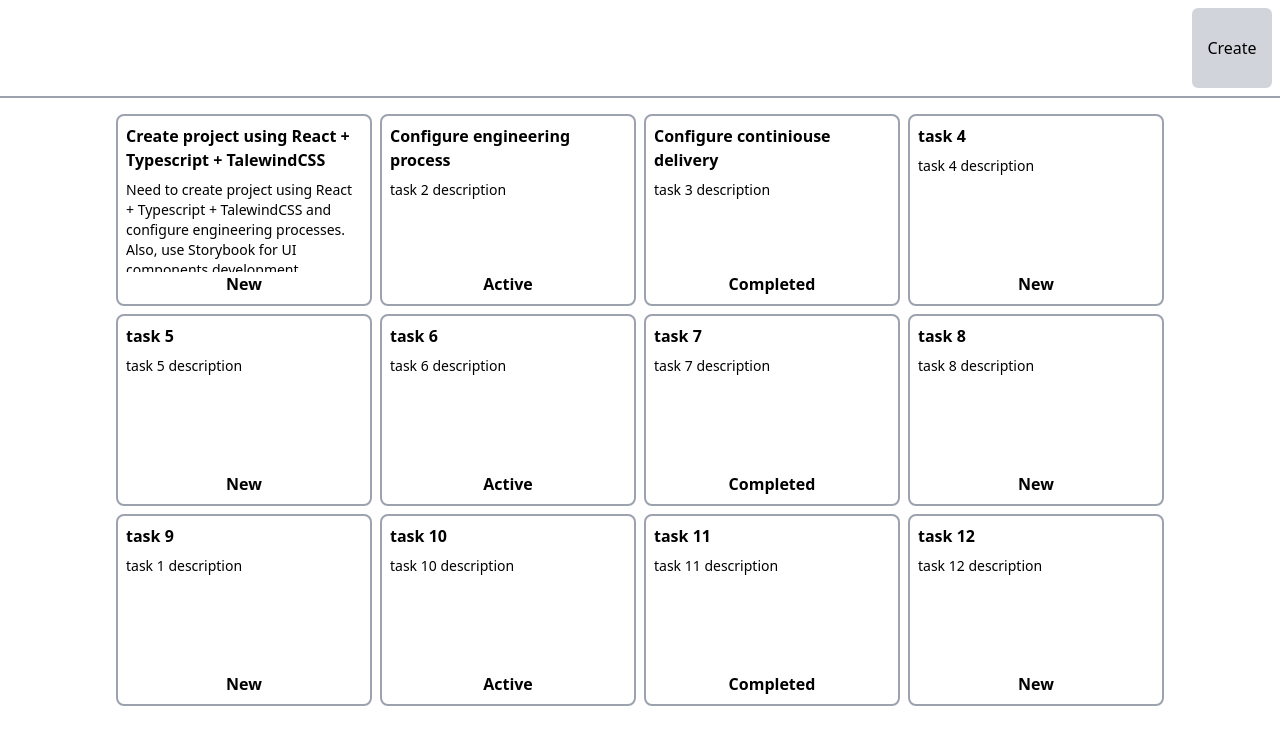
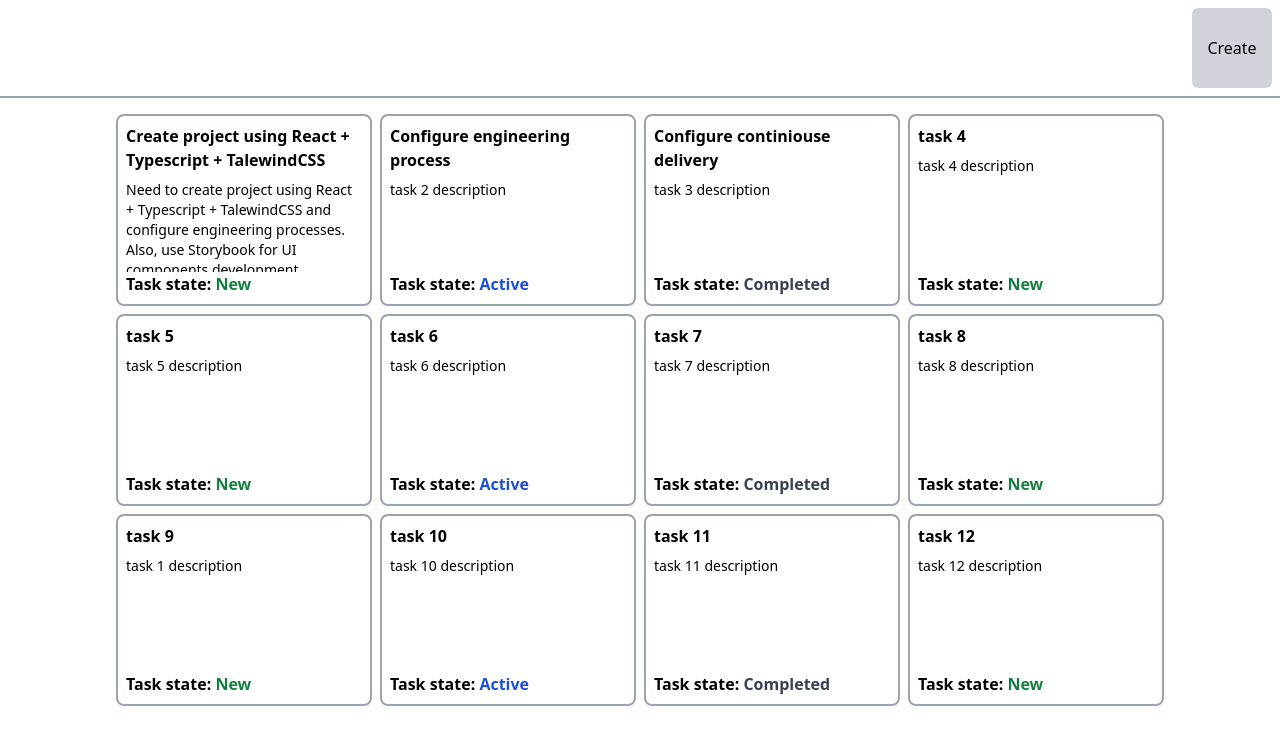
Before and after one commit to slim1985/todo-list, a React app: page / in a window 1280 px wide. Shown: the top 744 px of the page. Built offline with nearby package versions, Linux system fonts and the light colour scheme.

Commit message:
added memoization for task card

```diff
--- a/src/components/TaskCardComponent/TaskCard.tsx
+++ b/src/components/TaskCardComponent/TaskCard.tsx
@@ -1,4 +1,4 @@
-import React from 'react';
+import { memo } from 'react';
 import { Task } from '../../types/task';
 import { TaskHelper } from '../../helpers/taskHelper';
 
@@ -7,7 +7,8 @@ export interface TaskCardProps {
     onClick: (id: string) => void;
 }
 
-export function TaskCard({
+export const TaskCard = memo(
+    function TaskCard({
         task: { id, title, description, status },
         onClick,
     }: TaskCardProps): JSX.Element {
@@ -16,13 +17,29 @@ export function TaskCard({
                 onClick={() => onClick(id)}
                 className="flex flex-col flex-nowrap w-64 h-48 m-1 p-2 items-stretch justify-left cursor-pointer border-solid border-2 border-gray-400 rounded-lg"
             >
-            <div className="w-full font-bold">{title}</div>
-            <div className="w-full h-screen py-2 overflow-hidden text-ellipsis text-sm">
+                <h2 className="w-full font-bold">{title}</h2>
+                <p className="w-full h-screen py-2 overflow-hidden text-ellipsis text-sm">
                     {description}
-            </div>
-            <div className="w-full text-center font-bold">
+                </p>
+                <p className="w-full font-bold">
+                    Task state:{' '}
+                    <span className={TaskHelper.getTaskStateColor(status)}>
                         {TaskHelper.getTaskStateLabel(status)}
-            </div>
+                    </span>
+                </p>
             </div>
         );
+    },
+    (prevProps, nextProps) => {
+        if (
+            prevProps.task.id === nextProps.task.id &&
+            prevProps.task.title === nextProps.task.title &&
+            prevProps.task.description === nextProps.task.description &&
+            prevProps.task.status === nextProps.task.status
+        ) {
+            return true;
         }
+
+        return false;
+    },
+);
--- a/src/components/TaskFormComponent/TaskForm.tsx
+++ b/src/components/TaskFormComponent/TaskForm.tsx
@@ -65,16 +65,6 @@ export function TaskForm({
     return (
         <div className="flex justify-center items-center z-10 fixed h-full w-full overflow-hidden bg-black/[.5]">
             <div className="task-form flex flex-col flex-nowrap bg-white bg-gray-300 rounded-md">
-                <textarea
-                    className="h-24 border-solid border-2 border-yellow-200 rounded m-1 p-1"
-                    value={title}
-                    onChange={(e) => onTitleChange(e)}
-                ></textarea>
-                <textarea
-                    className="h-full border-solid border-2 border-yellow-200 rounded m-1 p-1"
-                    value={description}
-                    onChange={(e) => onDescriptionChange(e)}
-                ></textarea>
                 <select
                     className="text-3xl m-1"
                     value={status}
@@ -91,6 +81,16 @@ export function TaskForm({
                         </option>
                     ))}
                 </select>
+                <textarea
+                    className="h-24 border-solid border-2 border-yellow-200 rounded m-1 p-1"
+                    value={title}
+                    onChange={(e) => onTitleChange(e)}
+                ></textarea>
+                <textarea
+                    className="h-full border-solid border-2 border-yellow-200 rounded m-1 p-1"
+                    value={description}
+                    onChange={(e) => onDescriptionChange(e)}
+                ></textarea>
                 <div className="flex justify-center my-5 mx-3 space-x-7">
                     <button
                         onClick={() => onSaveClick()}
--- a/src/components/TaskListComponent/TaskList.tsx
+++ b/src/components/TaskListComponent/TaskList.tsx
@@ -31,7 +31,7 @@ export function TaskList({ tasks }: TaskListPanelProps): JSX.Element {
     }
 
     function saveTask(task: Task): void {
-        const newTaskList = [...taskList];
+        const newTaskList = [...taskList].map((task) => ({ ...task }));
 
         if (!task.id) {
             let id: number = newTaskList.length + 1;
@@ -43,9 +43,9 @@ export function TaskList({ tasks }: TaskListPanelProps): JSX.Element {
         } else {
             const index = newTaskList.findIndex((f) => f.id === task.id);
 
-            newTaskList[index].status = task.status;
             newTaskList[index].title = task.title;
             newTaskList[index].description = task.description;
+            newTaskList[index].status = task.status;
         }
 
         setTaskList(newTaskList);
--- a/src/helpers/taskHelper.ts
+++ b/src/helpers/taskHelper.ts
@@ -13,4 +13,17 @@ export class TaskHelper {
                 return '';
         }
     }
+
+    static getTaskStateColor(taskState: TaskStates): string {
+        switch (taskState) {
+            case TaskStates.NEW:
+                return 'text-green-700';
+            case TaskStates.ACTIVE:
+                return 'text-blue-700';
+            case TaskStates.COMPLETED:
+                return 'text-gray-700';
+            default:
+                return 'text-black';
+        }
+    }
 }
```
Lines whose indentation alone changed are shown as unchanged.
